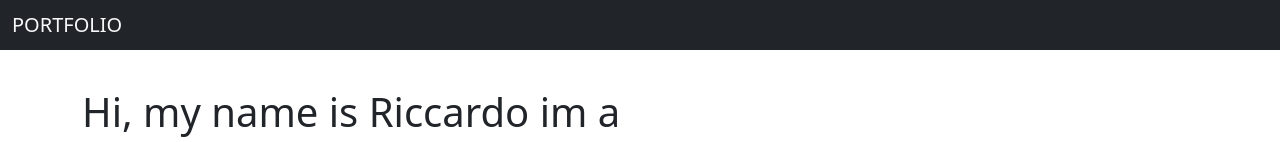
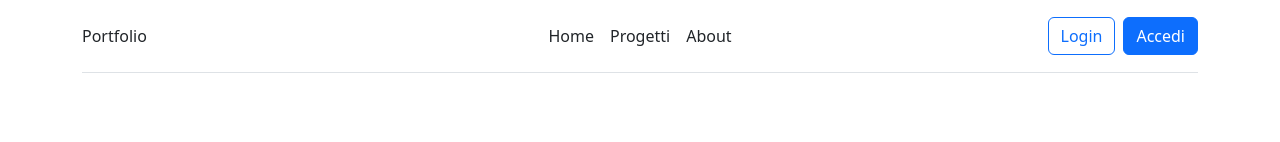
Before and after one commit to RiccardoNestola/vite-boolfolio, a Vue app: page / in a window 1280 px wide. Shown: the top 142 px of the page. Built offline with nearby package versions, Linux system fonts and the light colour scheme; no server answers.

Commit message:
add pages,route and projectlist

```diff
--- a/index.html
+++ b/index.html
@@ -4,6 +4,7 @@
     <meta charset="UTF-8" />
     <link rel="icon" type="image/svg+xml" href="/vite.svg" />
     <meta name="viewport" content="width=device-width, initial-scale=1.0" />
+    <link rel="stylesheet" href="https://cdnjs.cloudflare.com/ajax/libs/font-awesome/6.3.0/css/all.min.css" integrity="sha512-SzlrxWUlpfuzQ+pcUCosxcglQRNAq/DZjVsC0lE40xsADsfeQoEypE+enwcOiGjk/bSuGGKHEyjSoQ1zVisanQ==" crossorigin="anonymous" referrerpolicy="no-referrer" />
     <title>Vite + Vue</title>
   </head>
   <body>
--- a/src/App.vue
+++ b/src/App.vue
@@ -1,20 +1,22 @@
 <script>
 import AppHeader from './components/AppHeader.vue'
-import AppMain from './components/AppMain.vue'
+/* import AppMain from './components/AppMain.vue'; */
 export default {
 
   components: {
     AppHeader,
-    AppMain,
-  }
+   /*  AppMain */
+}
 
 }
 
 </script>
 
 <template>
-  <AppHeader />
-  <AppMain />
+<AppHeader />
+<main>
+  <router-view></router-view>
+</main>
 </template>
 
 <style lang="scss">
--- a/src/components/AppCard.vue
+++ b/src/components/AppCard.vue
@@ -31,16 +31,16 @@ export default {
     				<h1 class="postcard__title blue"><a href="#">{{ projectCard.title }}</a></h1>
     				<div class="postcard__subtitle small">
     					<p>
-    						<!-- <i class="fas fa-calendar-alt mr-2"></i> --> <span>{{ projectCard.date_added }}</span>
+    						<!-- <i class="fas fa-calendar-alt mr-2"></i> --> <font-awesome-icon icon="fa-solid fa-microchip" /> <span>{{ projectCard.date_added }}</span>
     					</p>
     				</div>
     				<div class="postcard__bar"></div>
     				<div class="postcard__preview-txt">{{ (projectCard.description) }}</div>
     				<ul class="postcard__tagbox">
-    					<li class="tag__item"><!-- <i class="fas fa-tag mr-2 px-1"></i> -->{{ projectCard.category }}</li>
-    					<li class="tag__item"><!-- <i class="fa-regular fa-calendar px-1"></i> -->{{ projectCard.year }}</li>
+    					<li class="tag__item"><i class="fas fa-tag mr-2 px-1"></i>{{ projectCard.category }}</li>
+    					<li class="tag__item"><i class="fa-regular fa-calendar px-1"></i>{{ projectCard.year }}</li>
     					<li class="tag__item play blue">
-    						<a href="#"><!-- <i class="fa-solid fa-microchip px-1"></i></i> --><!-- {{ projectCard.type.name }} --></a>
+    						<a href="#"><font-awesome-icon icon="fa-solid fa-microchip" /><!-- <i class="fa-solid fa-microchip px-1"></i></i> --><!-- {{ projectCard.type.name }} --></a>
     					</li>
     				</ul>
     			</div>
--- a/src/components/AppHeader.vue
+++ b/src/components/AppHeader.vue
@@ -4,6 +4,8 @@
 
 
 export default {
+
+    name:"AppHeader",
 
     components: {
 
@@ -26,11 +28,24 @@ export default {
 
 <template>
     <header>
-    <nav class="navbar bg-dark">
-        <div class="container-fluid">
-            <span class="navbar-brand text-light mb-0 h1">PORTFOLIO</span>
-        </div>
-    </nav>
+    <div class="container">
+        <header class="d-flex flex-wrap align-items-center justify-content-center justify-content-md-between py-3 mb-4 border-bottom">
+          <a href="/" class="d-flex align-items-center col-md-3 mb-2 mb-md-0 text-dark text-decoration-none">
+            Portfolio
+          </a>
+
+          <ul class="nav col-12 col-md-auto mb-2 justify-content-center mb-md-0">
+            <li><router-link :to="{name:'home'}" class="nav-link px-2 link-dark"> Home</router-link></li>
+            <li><router-link :to="{ name: 'projects' }" class="nav-link px-2 link-dark"> Progetti</router-link></li>
+            <li><router-link :to="{ name: 'about-us' }" class="nav-link px-2 link-dark">About</router-link></li>
+          </ul>
+
+          <div class="col-md-3 text-end">
+            <button type="button" class="btn btn-outline-primary me-2">Login</button>
+            <button type="button" class="btn btn-primary">Accedi</button>
+          </div>
+        </header>
+      </div>
     </header>
 
     <section>
--- a/src/main.js
+++ b/src/main.js
@@ -1,5 +1,20 @@
-import { createApp } from 'vue'
-import './style.css'
-import App from './App.vue'
+import { createApp } from 'vue';
+import { router } from './router';
+import './style.css';
+import App from './App.vue';
 
-createApp(App).mount('#app')
+import { library } from '@fortawesome/fontawesome-svg-core'
+
+/* import font awesome icon component */
+import { FontAwesomeIcon } from '@fortawesome/vue-fontawesome'
+
+/* import specific icons */
+import { faUserSecret, faMicrochip } from '@fortawesome/free-solid-svg-icons'
+
+/* add icons to the library */
+library.add(faUserSecret,faMicrochip)
+
+createApp(App)
+    .component('font-awesome-icon', FontAwesomeIcon)
+    .use(router)
+    .mount('#app')
--- /dev/null
+++ b/src/pages/AboutUs.vue
@@ -0,0 +1,17 @@
+<script>
+export default {
+    name:"AboutUs"
+
+}
+</script>
+
+<template>
+    <div>
+        <h1>AboutUs</h1>
+    </div>
+</template>
+
+
+<style lang="scss">
+
+</style>
--- /dev/null
+++ b/src/pages/HomePage.vue
@@ -0,0 +1,22 @@
+<script>
+export default {
+    name:"HomePage",
+
+}
+</script>
+
+
+
+
+<template>
+    <div>
+      <!-- <h1>HomePage</h1>   -->
+    </div>
+</template>
+
+
+
+
+<style lang="scss">
+
+</style>
--- a/src/components/AppMain.vue
+++ b/src/pages/ProjectsList.vue
@@ -1,9 +1,9 @@
 <script lang="js">
-import AppCard from './AppCard.vue';
+import AppCard from '../components/AppCard.vue';
 import axios from 'axios';
 
 export default {
-    name:'AppMain',
+    name: 'ProjectList',
     components: {
         AppCard
     },
@@ -44,10 +44,6 @@ export default {
             <AppCard v-for="project in projects" :projectCard="project" />
         </div>
     </main>
-
-
 </template>
 
-<style lang="scss">
-
-</style>
+<style lang="scss"></style>
--- /dev/null
+++ b/src/pages/SingleProject.vue
@@ -0,0 +1,18 @@
+
+<script>
+export default {
+    name:"SingleProject"
+
+}
+</script>
+
+<template>
+    <div>
+
+    </div>
+</template>
+
+
+<style lang="scss">
+
+</style>
--- /dev/null
+++ b/src/router.js
@@ -0,0 +1,40 @@
+import { createRouter, createWebHistory } from "vue-router";
+
+import HomePage from './pages/HomePage.vue';
+import AboutUs from './pages/AboutUs.vue';
+import ProjectsList from "./pages/ProjectsList.vue";
+import SingleProject from "./pages/SingleProject.vue";
+
+const router = createRouter({
+    history:createWebHistory(),
+    routes:[
+        {
+            path:"/",
+            name:"home",
+            component: HomePage
+        },
+
+        {
+            path: "/about-us",
+            name: "about-us",
+            component: AboutUs
+
+        },
+
+        {
+            path: "/projects",
+            name: "projects",
+            component: ProjectsList
+
+        },
+
+        {
+            path: "/project",
+            name: "project",
+            component: SingleProject
+
+        }
+    ]
+});
+
+export {router};
```
Also changed, not shown: package.json (+7 -1 lines), 1 other file (tests, documents, lock files or other folders).
